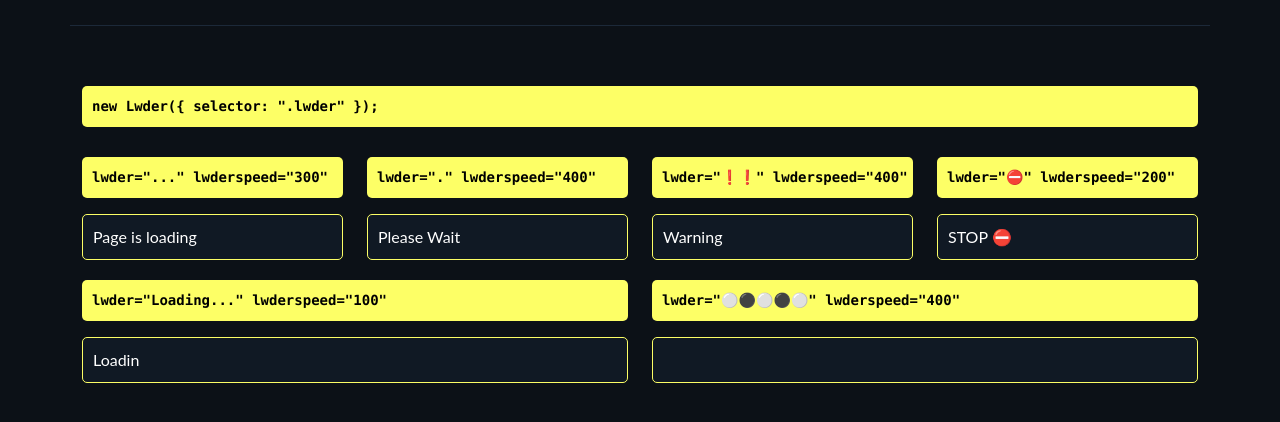
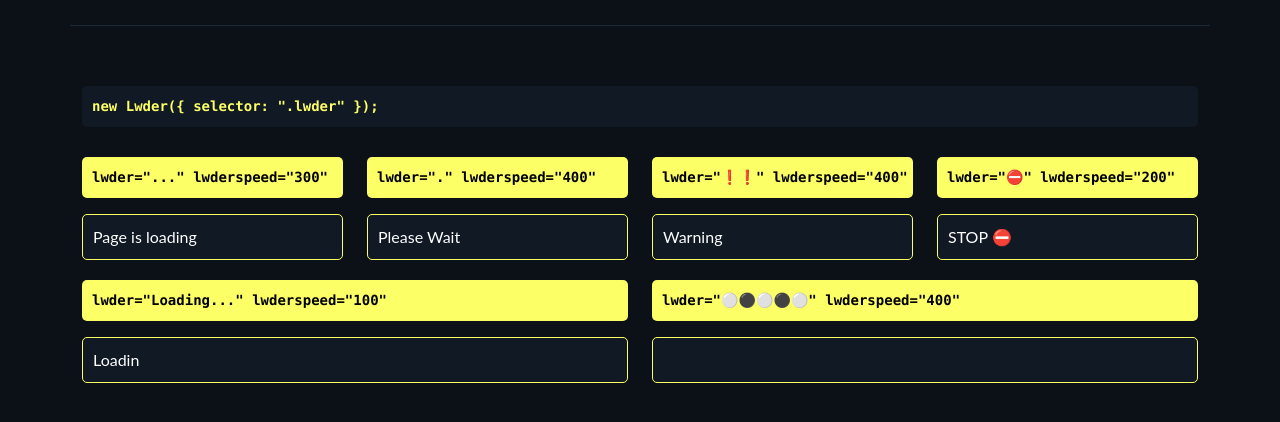
Before and after one commit to BMSVieira/lwder.js, a plain HTML site: page demo/index.html in a window 1280 px wide. Shown: the part 300-722 px from the top of the page. Drawn offline with Linux system fonts and the light colour scheme.

Commit message:
Update index.html

```diff
--- a/demo/index.html
+++ b/demo/index.html
@@ -56,7 +56,7 @@
             <div class="container">
                 <div class="row">
                     <div class="col-lg-12">
-<pre style="background-color: #101924; color: #fdff66; margin-bottom:30px;">
+<pre style="background-color: #101924!important ; color: #fdff66!important; margin-bottom:30px;">
 new Lwder({ selector: ".lwder" });
 </pre>
                     </div>
```
